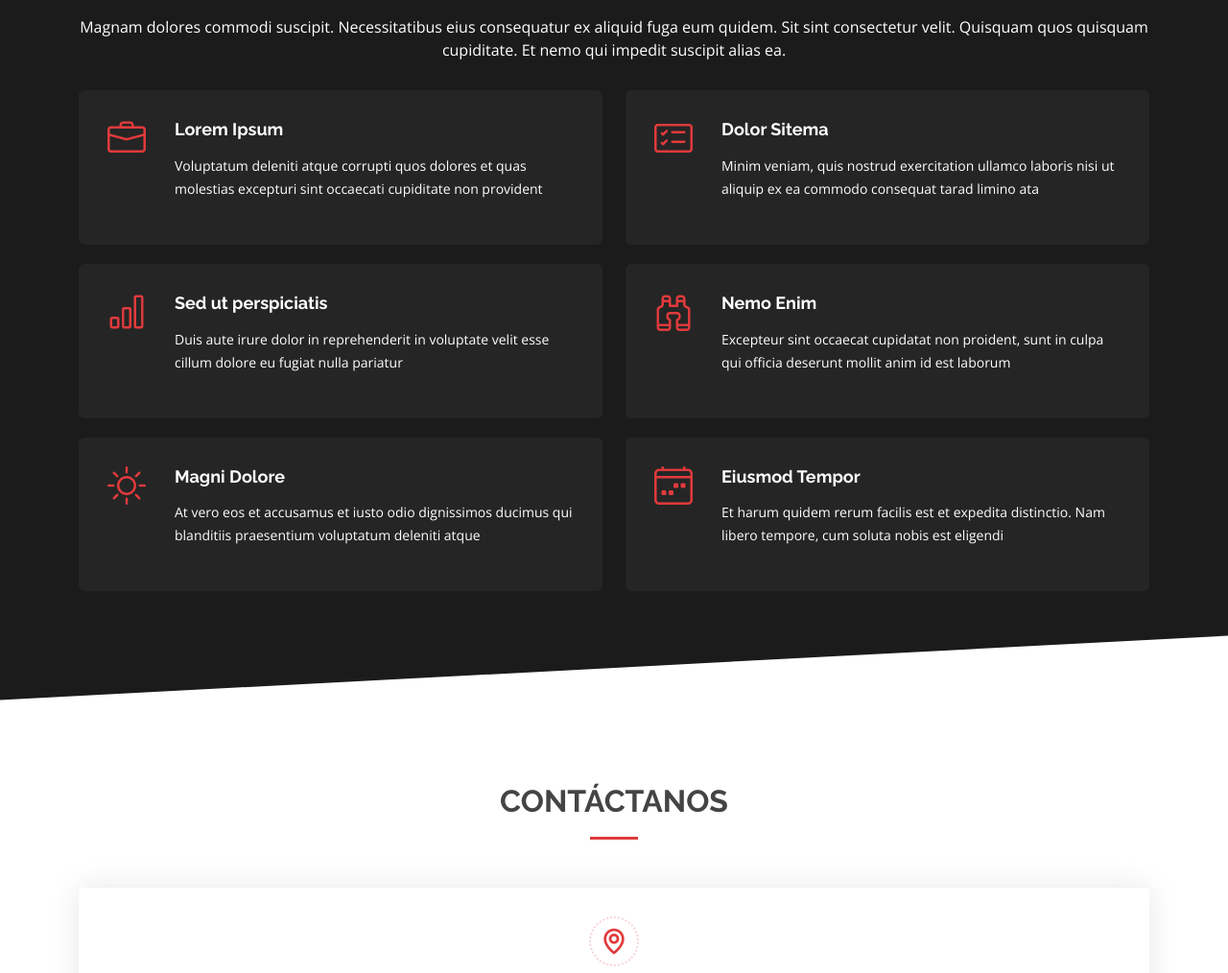
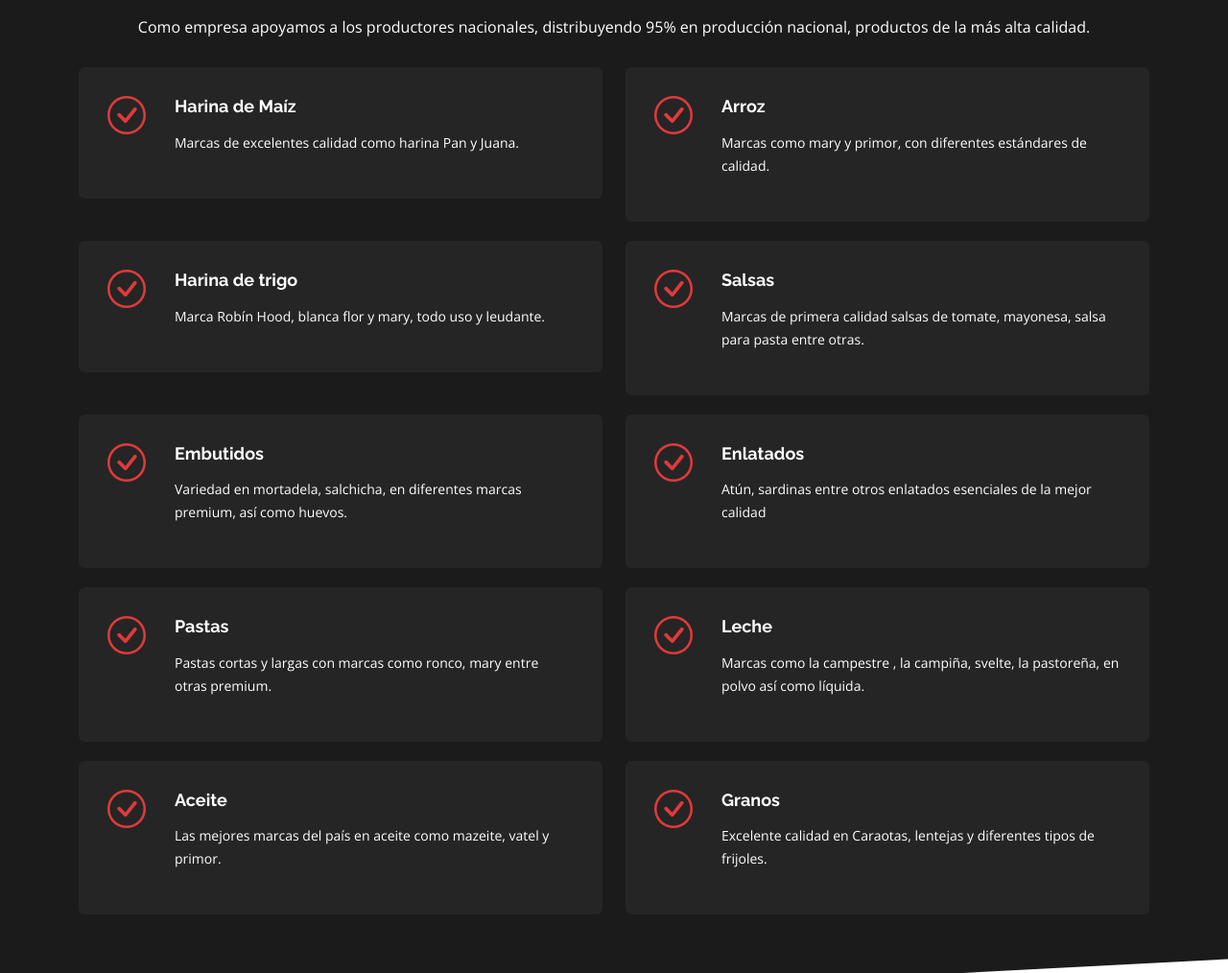
Before and after one commit to AKT-Alimentos/Website, a plain HTML site: page index.html in a window 1280 px wide. Shown: the part 2000-3014 px from the top of the page at 96% size. Drawn offline with nearby package versions, Linux system fonts and the light colour scheme.

Commit message:
Adding information to our products

```diff
--- a/index.html
+++ b/index.html
@@ -315,50 +315,78 @@
 
         <div class="section-title">
           <h2>Nuestros Productos</h2>
-          <p>Magnam dolores commodi suscipit. Necessitatibus eius consequatur ex aliquid fuga eum quidem. Sit sint consectetur velit. Quisquam quos quisquam cupiditate. Et nemo qui impedit suscipit alias ea.</p>
+          <p>Como empresa apoyamos a los productores nacionales, distribuyendo 95% en producción nacional, productos de la más alta calidad.</p>
         </div>
 
         <div class="row">
           <div class="col-md-6">
             <div class="icon-box" data-aos="fade-up" data-aos-delay="100">
-              <i class="bi bi-briefcase"></i>
-              <h4><a href="#">Lorem Ipsum</a></h4>
-              <p>Voluptatum deleniti atque corrupti quos dolores et quas molestias excepturi sint occaecati cupiditate non provident</p>
+              <i class="bi bi-check-circle"></i>
+              <h4><a href="#">Harina de Maíz</a></h4>
+              <p>Marcas de excelentes calidad como harina Pan y Juana.</p>
             </div>
           </div>
           <div class="col-md-6 mt-4 mt-md-0">
             <div class="icon-box" data-aos="fade-up" data-aos-delay="200">
-              <i class="bi bi-card-checklist"></i>
-              <h4><a href="#">Dolor Sitema</a></h4>
-              <p>Minim veniam, quis nostrud exercitation ullamco laboris nisi ut aliquip ex ea commodo consequat tarad limino ata</p>
+              <i class="bi bi-check-circle"></i>
+              <h4><a href="#">Arroz</a></h4>
+              <p>Marcas como mary y primor, con diferentes estándares de calidad.</p>
             </div>
           </div>
           <div class="col-md-6 mt-4 mt-md-0">
             <div class="icon-box" data-aos="fade-up" data-aos-delay="300">
-              <i class="bi bi-bar-chart"></i>
-              <h4><a href="#">Sed ut perspiciatis</a></h4>
-              <p>Duis aute irure dolor in reprehenderit in voluptate velit esse cillum dolore eu fugiat nulla pariatur</p>
+              <i class="bi bi-check-circle"></i>
+              <h4><a href="#">Harina de trigo</a></h4>
+              <p>Marca Robín Hood, blanca flor y mary, todo uso y leudante.</p>
             </div>
           </div>
           <div class="col-md-6 mt-4 mt-md-0">
             <div class="icon-box" data-aos="fade-up" data-aos-delay="400">
-              <i class="bi bi-binoculars"></i>
-              <h4><a href="#">Nemo Enim</a></h4>
-              <p>Excepteur sint occaecat cupidatat non proident, sunt in culpa qui officia deserunt mollit anim id est laborum</p>
+              <i class="bi bi-check-circle"></i>
+              <h4><a href="#">Salsas</a></h4>
+              <p>Marcas de primera calidad salsas de tomate, mayonesa, salsa para pasta entre otras.</p>
             </div>
           </div>
           <div class="col-md-6 mt-4 mt-md-0">
             <div class="icon-box" data-aos="fade-up" data-aos-delay="500">
-              <i class="bi bi-brightness-high"></i>
-              <h4><a href="#">Magni Dolore</a></h4>
-              <p>At vero eos et accusamus et iusto odio dignissimos ducimus qui blanditiis praesentium voluptatum deleniti atque</p>
+              <i class="bi bi-check-circle"></i>
+              <h4><a href="#">Embutidos</a></h4>
+              <p>Variedad en mortadela, salchicha, en diferentes marcas premium, así como huevos.</p>
             </div>
           </div>
           <div class="col-md-6 mt-4 mt-md-0">
             <div class="icon-box" data-aos="fade-up" data-aos-delay="600">
-              <i class="bi bi-calendar4-week"></i>
-              <h4><a href="#">Eiusmod Tempor</a></h4>
-              <p>Et harum quidem rerum facilis est et expedita distinctio. Nam libero tempore, cum soluta nobis est eligendi</p>
+              <i class="bi bi-check-circle"></i>
+              <h4><a href="#">Enlatados</a></h4>
+              <p>Atún, sardinas entre otros enlatados esenciales de la mejor calidad</p>
+            </div>
+          </div>
+          <div class="col-md-6 mt-4 mt-md-0">
+            <div class="icon-box" data-aos="fade-up" data-aos-delay="500">
+              <i class="bi bi-check-circle"></i>
+              <h4><a href="#">Pastas</a></h4>
+              <p>Pastas cortas y largas con marcas como ronco, mary entre otras premium.</p>
+            </div>
+          </div>
+          <div class="col-md-6 mt-4 mt-md-0">
+            <div class="icon-box" data-aos="fade-up" data-aos-delay="600">
+              <i class="bi bi-check-circle"></i>
+              <h4><a href="#">Leche</a></h4>
+              <p>Marcas como la campestre , la campiña, svelte, la pastoreña, en polvo así como líquida.</p>
+            </div>
+          </div>
+          <div class="col-md-6 mt-4 mt-md-0">
+            <div class="icon-box" data-aos="fade-up" data-aos-delay="500">
+              <i class="bi bi-check-circle"></i>
+              <h4><a href="#">Aceite</a></h4>
+              <p>Las mejores marcas del país en aceite como mazeite, vatel y primor.</p>
+            </div>
+          </div>
+          <div class="col-md-6 mt-4 mt-md-0">
+            <div class="icon-box" data-aos="fade-up" data-aos-delay="600">
+              <i class="bi bi-check-circle"></i>
+              <h4><a href="#">Granos</a></h4>
+              <p>Excelente calidad en Caraotas, lentejas y diferentes tipos de frijoles.</p>
             </div>
           </div>
         </div>
```
